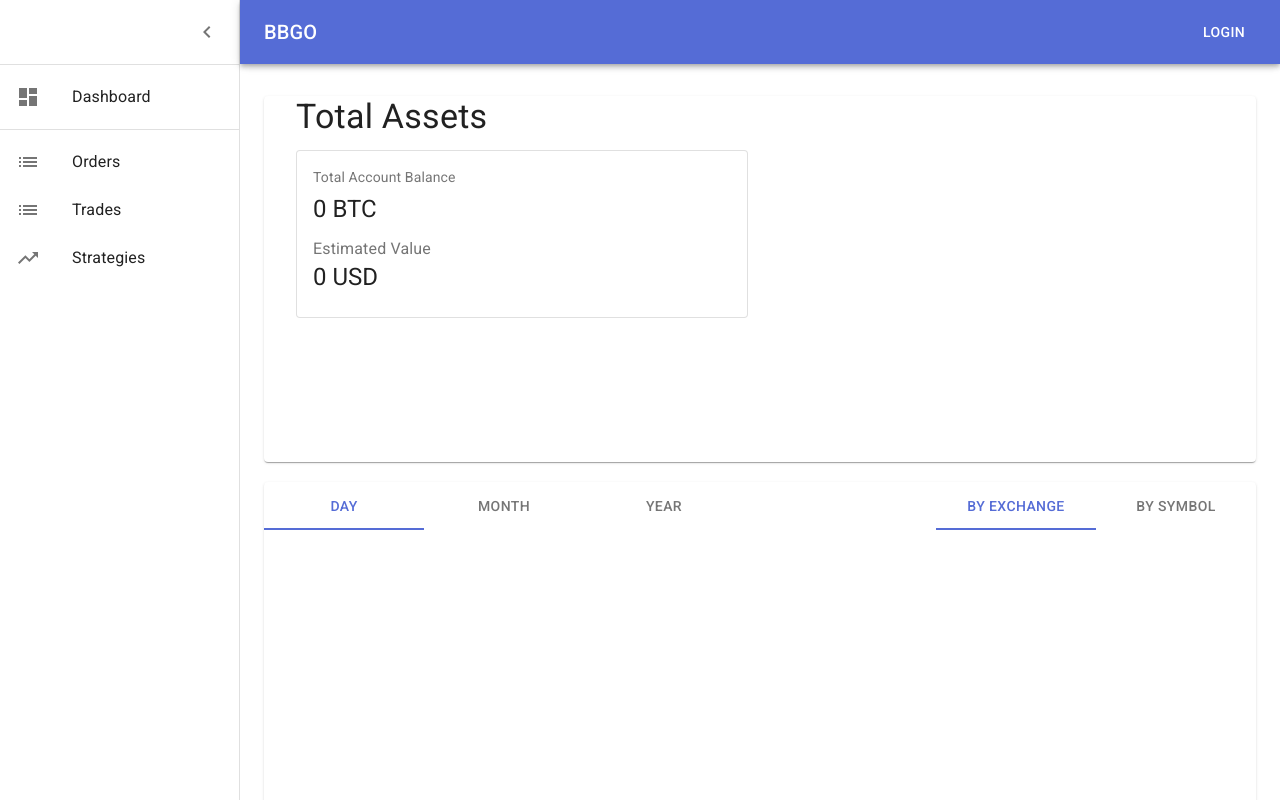
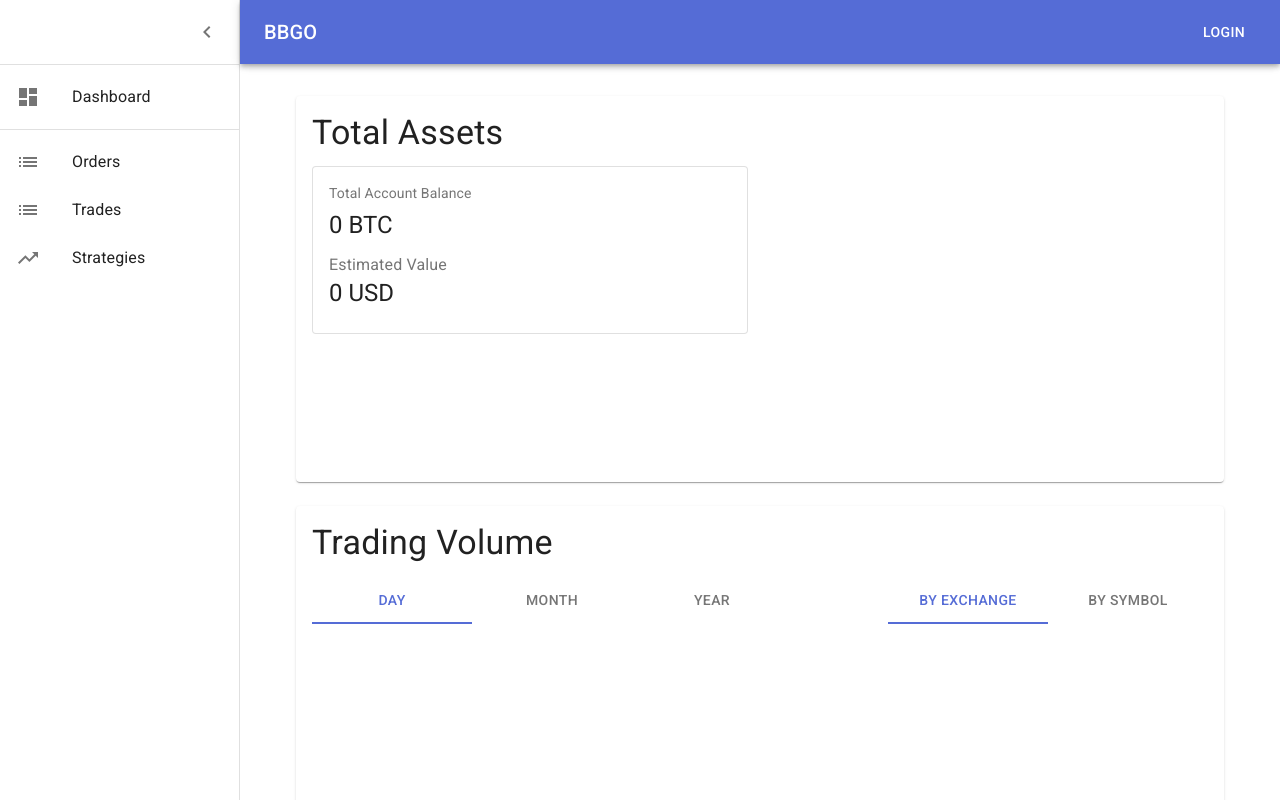
Before and after one commit to c9s/bbgo, a Next.js app in the folder frontend/: page / in a window 1280 px wide. Built offline with nearby package versions, Linux system fonts and the light colour scheme; no server answers.

Commit message:
fix layout and margin

```diff
--- a/frontend/components/ExchangeSessionTabPanel.js
+++ b/frontend/components/ExchangeSessionTabPanel.js
@@ -1,18 +1,28 @@
 import Paper from "@material-ui/core/Paper";
-import Box from "@material-ui/core/Box";
 import Tabs from "@material-ui/core/Tabs";
 import Tab from "@material-ui/core/Tab";
-import Link from "@material-ui/core/Link";
 import React, {useEffect, useState} from "react";
 import {querySessions} from '../api/bbgo'
+import Typography from "@material-ui/core/Typography";
+import {makeStyles} from "@material-ui/core/styles";
+
+const useStyles = makeStyles((theme) => ({
+    paper: {
+        marginTop: theme.spacing(3),
+        marginBottom: theme.spacing(3),
+        padding: theme.spacing(2),
+    }
+}));
 
 export default function ExchangeSessionTabPanel() {
+    const classes = useStyles();
+
     const [tabIndex, setTabIndex] = React.useState(0);
     const handleTabClick = (event, newValue) => {
         setTabIndex(newValue);
     };
 
-    const [sessions, setSessions] = useState({})
+    const [sessions, setSessions] = useState([])
 
     useEffect(() => {
         querySessions((sessions) => {
@@ -20,22 +30,21 @@ export default function ExchangeSessionTabPanel() {
         })
     }, [])
 
-    return <Paper>
-        <Box m={4}>
+    return <Paper className={classes.paper}>
+        <Typography variant="h4" gutterBottom>
+            Sessions
+        </Typography>
         <Tabs
             value={tabIndex}
             onChange={handleTabClick}
             indicatorColor="primary"
             textColor="primary"
         >
-                <Tab label="Item One"/>
-                <Tab label="Item Two"/>
-                <Tab label="Item Three"/>
+            {
+                sessions.map((session) => {
+                    return <Tab key={session.name} label={session.name}/>
+                })
+            }
         </Tabs>
-
-            <Link href="/about" color="secondary">
-                Go to the about page
-            </Link>
-        </Box>
     </Paper>
 }
--- a/frontend/components/TotalAssetsSummary.js
+++ b/frontend/components/TotalAssetsSummary.js
@@ -18,7 +18,12 @@ function aggregateAssetsBy(assets, field) {
     return total
 }
 
-const useStyles = makeStyles({
+const useStyles = makeStyles((theme) => ({
+    paper: {
+        marginTop: theme.spacing(3),
+        marginBottom: theme.spacing(3),
+        padding: theme.spacing(2),
+    },
     root: {
         minWidth: 275,
     },
@@ -33,7 +38,7 @@ const useStyles = makeStyles({
     pos: {
         marginTop: 12,
     },
-});
+}));
 
 export default function TotalAssetSummary() {
     const classes = useStyles();
--- a/frontend/components/TradingVolumePanel.js
+++ b/frontend/components/TradingVolumePanel.js
@@ -6,11 +6,17 @@ import React from "react";
 import TradingVolumeBar from "./TradingVolumeBar";
 import {makeStyles} from "@material-ui/core/styles";
 import Grid from "@material-ui/core/Grid";
+import Typography from "@material-ui/core/Typography";
 
 const useStyles = makeStyles((theme) => ({
     tradingVolumeBarBox: {
         height: 400,
     },
+    paper: {
+        marginTop: theme.spacing(3),
+        marginBottom: theme.spacing(3),
+        padding: theme.spacing(2),
+    }
 }));
 
 export default function TradingVolumePanel() {
@@ -25,7 +31,11 @@ export default function TradingVolumePanel() {
         setSegment(newValue);
     };
 
-    return <Paper>
+    return <Paper className={classes.paper}>
+        <Typography variant="h4" gutterBottom>
+            Trading Volume
+        </Typography>
+
         <Grid container spacing={0}>
             <Grid item xs={12} md={6}>
                 <Tabs value={period}
--- a/frontend/pages/index.tsx
+++ b/frontend/pages/index.tsx
@@ -21,9 +21,8 @@ const useStyles = makeStyles((theme) => ({
     totalAssetsBox: {
         height: 300,
     },
-    totalAssetsSummary: {},
-    TradingVolumeBar: {
-        height: 400,
+    totalAssetsSummary: {
+        padding: theme.spacing(2),
     },
     control: {
         padding: theme.spacing(2),
@@ -36,8 +35,8 @@ export default function Home() {
 
     return (
         <Container>
-            <Paper className={classes.totalAssetsSummary}>
-                <Box m={4}>
+            <Box m={4}>
+                <Paper className={classes.totalAssetsSummary}>
                     <Typography variant="h4" component="h2" gutterBottom>
                         Total Assets
                     </Typography>
@@ -53,12 +52,12 @@ export default function Home() {
                             </Box>
                         </Grid>
                     </Grid>
-                </Box>
-            </Paper>
+                </Paper>
 
-            <TradingVolumePanel/>
+                <TradingVolumePanel/>
 
-            <ExchangeSessionTabPanel/>
+                <ExchangeSessionTabPanel/>
+            </Box>
         </Container>
     );
 }
```
Also changed, not shown: 1 other file (tests, documents, lock files or other folders). Lines whose indentation alone changed are shown as unchanged.
